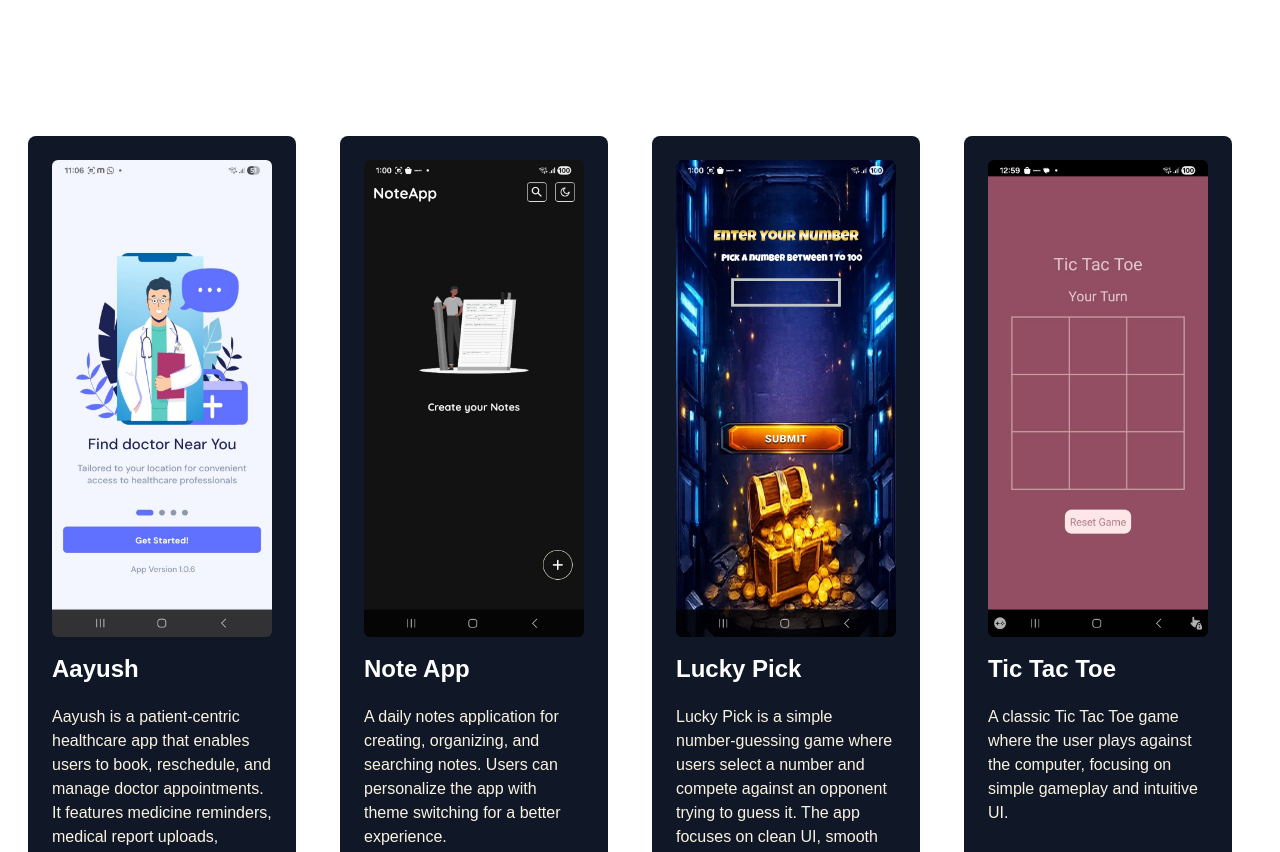
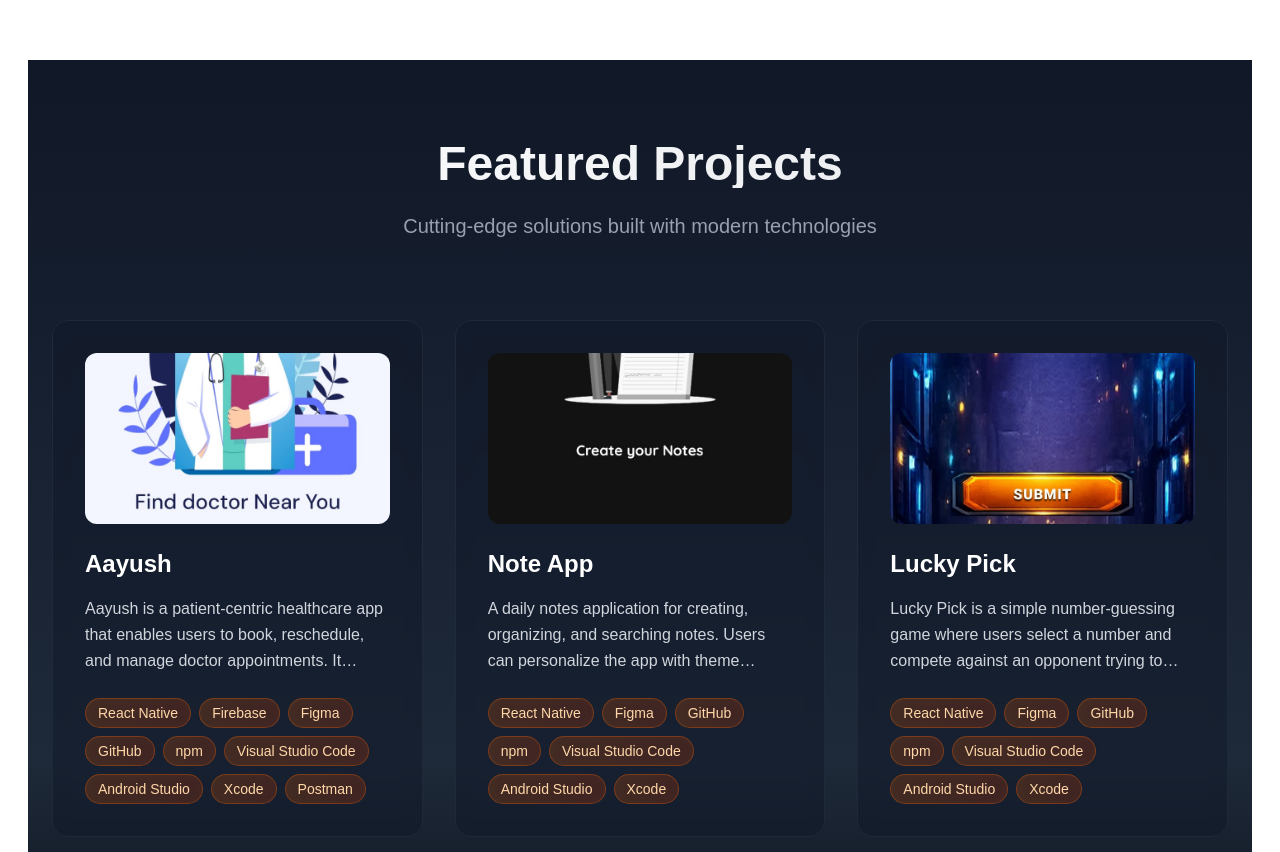
Before and after one commit to Elakkiya-S-28/portfolio_web, a Next.js app: page /Main in a window 1280 px wide. Shown: the part 1900-2752 px from the top of the page. Built offline with nearby package versions, Linux system fonts and the light colour scheme.

Commit message:
Project Completed

```diff
--- a/src/container/Main/Experience/page.tsx
+++ b/src/container/Main/Experience/page.tsx
@@ -36,7 +36,7 @@ export default function Experience() {
               transition={{ duration: 20, repeat: Infinity, ease: "linear" }}
               className="p-2 bg-gradient-to-br from-[#FA8112] to-[#F5E7C6] rounded-xl"
             >
-              <FaBriefcase className="w-6 h-6 text-[#FAF3E1] drop-shadow-lg" />
+              {/* <FaBriefcase className="w-6 h-6 text-[#FAF3E1] drop-shadow-lg" /> */}
             </motion.div>
             <h2 className="text-4xl lg:text-5xl font-bold bg-gradient-to-r from-[#FAF3E1] via-[#F5E7C6] to-[#FA8112] bg-clip-text text-transparent">
               Work Experience
--- a/src/container/Main/Project/page.tsx
+++ b/src/container/Main/Project/page.tsx
@@ -1,43 +1,65 @@
 import Image from "next/image";
 import { PROJECTS } from "@/Data";
 
-export default function Project() {
+export default function Projects() {
   return (
-    <div>
-      <h2 className="text-3xl font-bold tracking-tight text-white text-center">
-        Projects
+    <section className="py-20 bg-gradient-to-b from-gray-900 via-gray-800 to-black">
+      <div className="container mx-auto px-6">
+        <div className="text-center mb-20">
+          <h2 className="text-4xl md:text-5xl font-bold bg-gradient-to-r from-white to-gray-200 bg-clip-text text-transparent mb-6">
+            Featured Projects
           </h2>
-      <div className="mt-10 ">
-        <div className="grid grid-cols-4 gap-6">
-          {PROJECTS.map((project) => (
-            <div
+          <p className="text-xl text-gray-400 max-w-2xl mx-auto">
+            Cutting-edge solutions built with modern technologies
+          </p>
+        </div>
+
+        <div className="grid grid-cols-1 md:grid-cols-2 lg:grid-cols-3 gap-8">
+          {PROJECTS.map((project, index) => (
+            <article
               key={project.id || project.title}
-              className="mb-6 bg-gray-900 rounded-lg p-6 mr-5
-  hover:scale-105 transition-transform duration-300"
+              className="group relative bg-gray-900/50 backdrop-blur-sm border border-gray-800 rounded-2xl p-8 h-full hover:border-orange-500/50 transition-all duration-500 hover:shadow-2xl hover:shadow-orange-500/10 overflow-hidden"
             >
+              {/* Image with overlay */}
+              <div className="relative mb-6 rounded-xl overflow-hidden aspect-video">
                 <Image
                   src={project.image}
                   alt={project.title}
-                width={800}
-                height={450}
-                className="w-full h-auto rounded-md mb-4 object-cover"
+                  fill
+                  className="object-cover group-hover:scale-110 transition-transform duration-700 group-hover:brightness-110"
+                  sizes="(max-width: 768px) 100vw, (max-width: 1200px) 50vw, 33vw"
+                  priority={index < 3}
                 />
-              <h3 className="text-2xl font-semibold text-white mb-5 mt-3">
+                <div className="absolute inset-0 bg-gradient-to-t from-black/60 via-transparent to-transparent opacity-0 group-hover:opacity-100 transition-opacity duration-300" />
+              </div>
+
+              {/* Content */}
+              <div className="relative">
+                <h3 className="text-2xl font-bold text-white mb-4 group-hover:text-orange-400 transition-colors duration-300 line-clamp-2">
                   {project.title}
                 </h3>
-              <p className="text-[#FAF3E1]">{project.description}</p>
-              <div className="mt-4 flex">
-               <p className="text-white text-sm mt-auto pt-4">
-                  <span className="text-[#FA8112] font-semibold">
-                    Skills & Tools:
-                  </span>{" "}
-                  {project.SkillsTools.join(", ")}
+                <p className="text-gray-300 mb-6 leading-relaxed line-clamp-3">
+                  {project.description}
                 </p>
+
+                <div className="flex flex-wrap gap-2">
+                  {project.SkillsTools.map((skill, skillIndex) => (
+                    <span
+                      key={skillIndex}
+                      className="px-3 py-1 bg-gradient-to-r from-orange-500/20 to-orange-600/20 backdrop-blur-sm border border-orange-500/30 rounded-full text-sm text-orange-200 hover:bg-orange-500/30 transition-all duration-300"
+                    >
+                      {skill}
+                    </span>
+                  ))}
                 </div>
+
+                {/* Animated shine effect */}
+                <div className="absolute -inset-2 bg-gradient-to-r from-transparent via-white/20 to-transparent skew-x-12 opacity-0 group-hover:opacity-100 transition-opacity duration-500 -z-10" />
               </div>
+            </article>
           ))}
         </div>
       </div>
-    </div>
+    </section>
   );
 }
```
Lines whose indentation alone changed are shown as unchanged.
